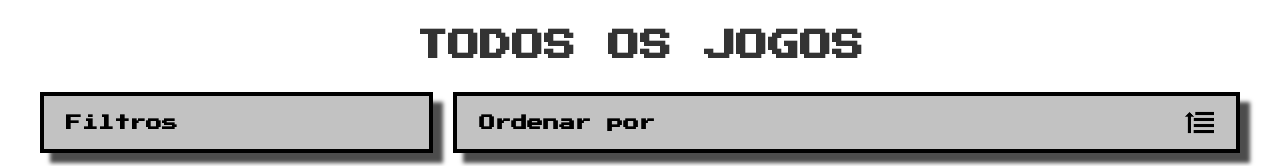
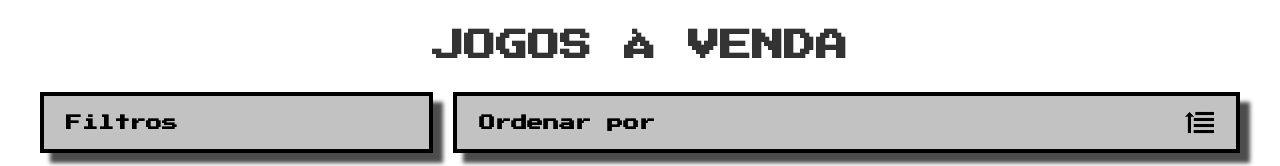
Before and after one commit to rTanure/desafio-visaojr, a React (Vite) app: page /jogos in a window 1280 px wide. Shown: the top 166 px of the page. Built offline with nearby package versions, Linux system fonts and the light colour scheme.

Commit message:
feat: altera titulo da pagina jogos

```diff
--- a/src/pages/Jogos.tsx
+++ b/src/pages/Jogos.tsx
@@ -5,7 +5,7 @@ import './Jogos.css';
 export function Jogos() {
     return (
         <div>
-            <h1 id="titulo-jogos">TODOS OS JOGOS</h1>
+            <h1 id="titulo-jogos">JOGOS À VENDA</h1>
 
             <div id="container-filtro">
                 <button id="botao-filtros" type="button">
```
